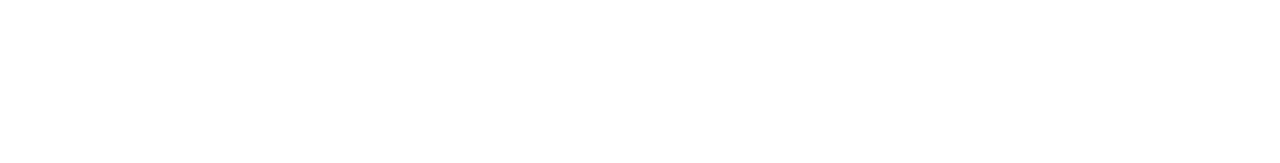
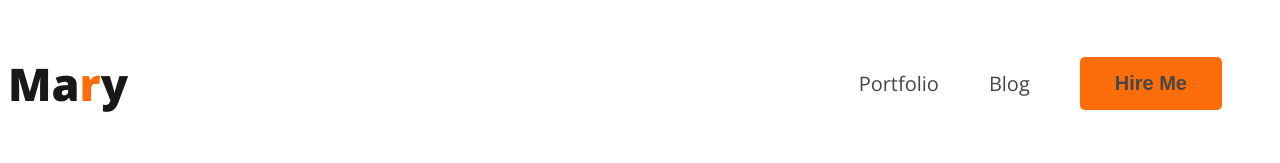
Before and after one commit to bisshawjitofficial/2nd-portfolio-resources-main, a plain HTML site: page index.html in a window 1280 px wide. Drawn offline with nearby package versions, Linux system fonts and the light colour scheme.

Commit message:
added nav bar

```diff
--- a/index.html
+++ b/index.html
@@ -3,11 +3,22 @@
 <head>
     <meta charset="UTF-8">
     <meta name="viewport" content="width=device-width, initial-scale=1.0">
-    <title>Document</title>
+    <link rel="preconnect" href="https://fonts.googleapis.com">
+<link rel="preconnect" href="https://fonts.gstatic.com" crossorigin>
+<link href="https://fonts.googleapis.com/css2?family=Open+Sans:wght@400;700;800&display=swap" rel="stylesheet">
+    <title>2nd wab developer portfolio</title>
     <link rel="stylesheet" href="style.css">
 </head>
 <body>
     <header>
+        <nav>
+            <h3 class="nav-title">Ma<span class="text-primary">r</span>y</h3>
+            <ul>
+                <li><a href="">Portfolio</a></li>
+                <li><a href="">Blog</a></li>
+                <li><button class="btn-primary"><a href="">Hire Me</a></button></li>
+            </ul>
+        </nav>
 
     </header>
     <main>
--- a/style.css
+++ b/style.css
@@ -1,4 +1,50 @@
-*{
-    margin: 0;
-    padding: 0;
+body {
+    font-family: 'Open Sans', sans-serif;
 }
+
+.text-primary {
+    color: #FD6E0A;
+}
+
+.btn-primary {
+    border-radius: 5px;
+    background: #FD6E0A;
+    border: none;
+    color:#FFF;
+    font-weight: 700;
+    font-size: 20px;
+    padding: 15px 35px;
+
+}
+
+/* nav-realted-styles */
+nav{
+    display: flex;
+    justify-content: space-between;
+
+    align-items: center;
+
+}
+
+.nav-title {
+    color: #181818;
+    font-size: 45px;
+    font-weight: 800;
+
+}
+
+nav>ul {
+    display: flex;
+    align-items: center;
+}
+
+nav li {
+    list-style: none;
+    margin-right: 50px;
+}
+
+nav a {
+    text-decoration: none;
+    color: #474747;
+    font-size: 20px;
+}
```
